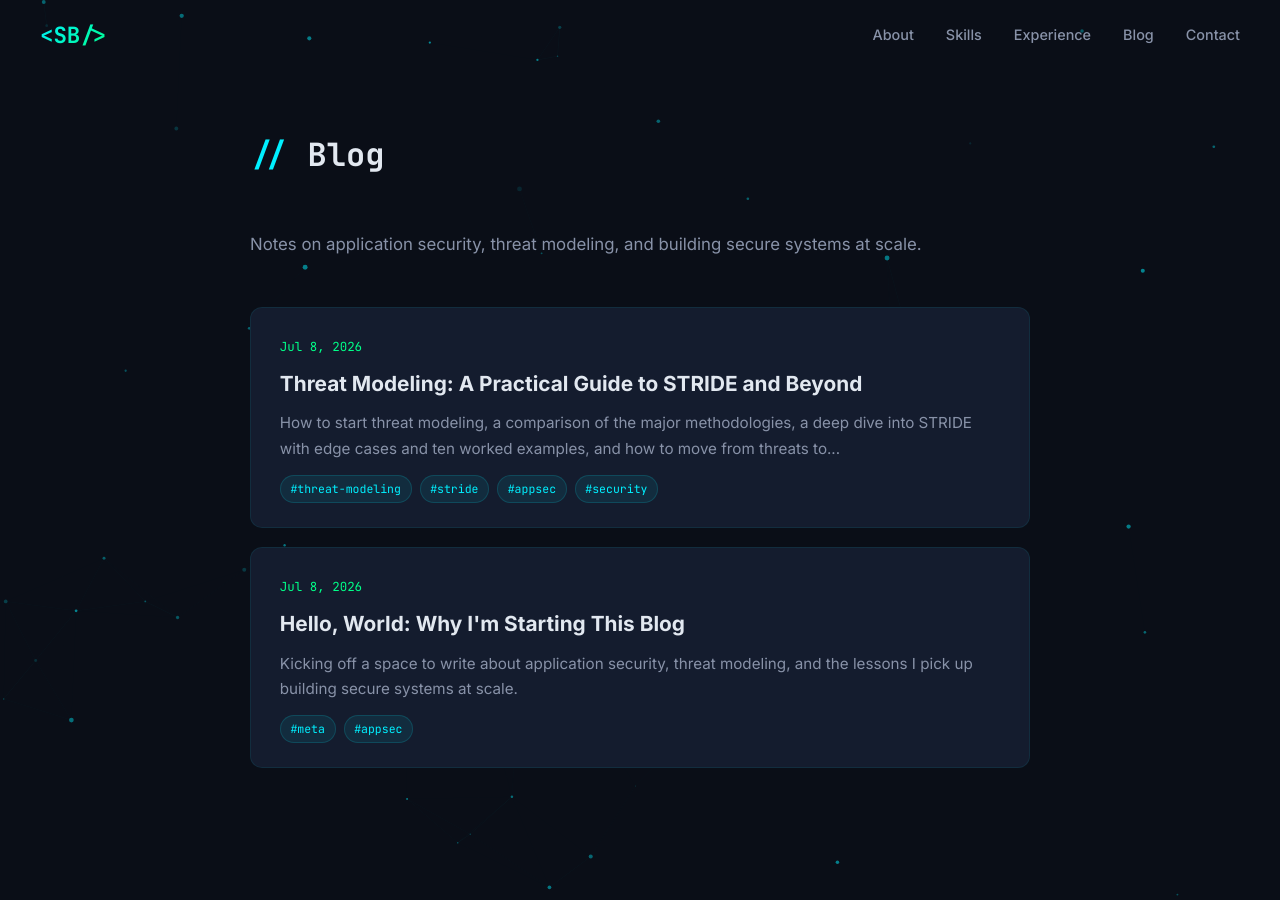
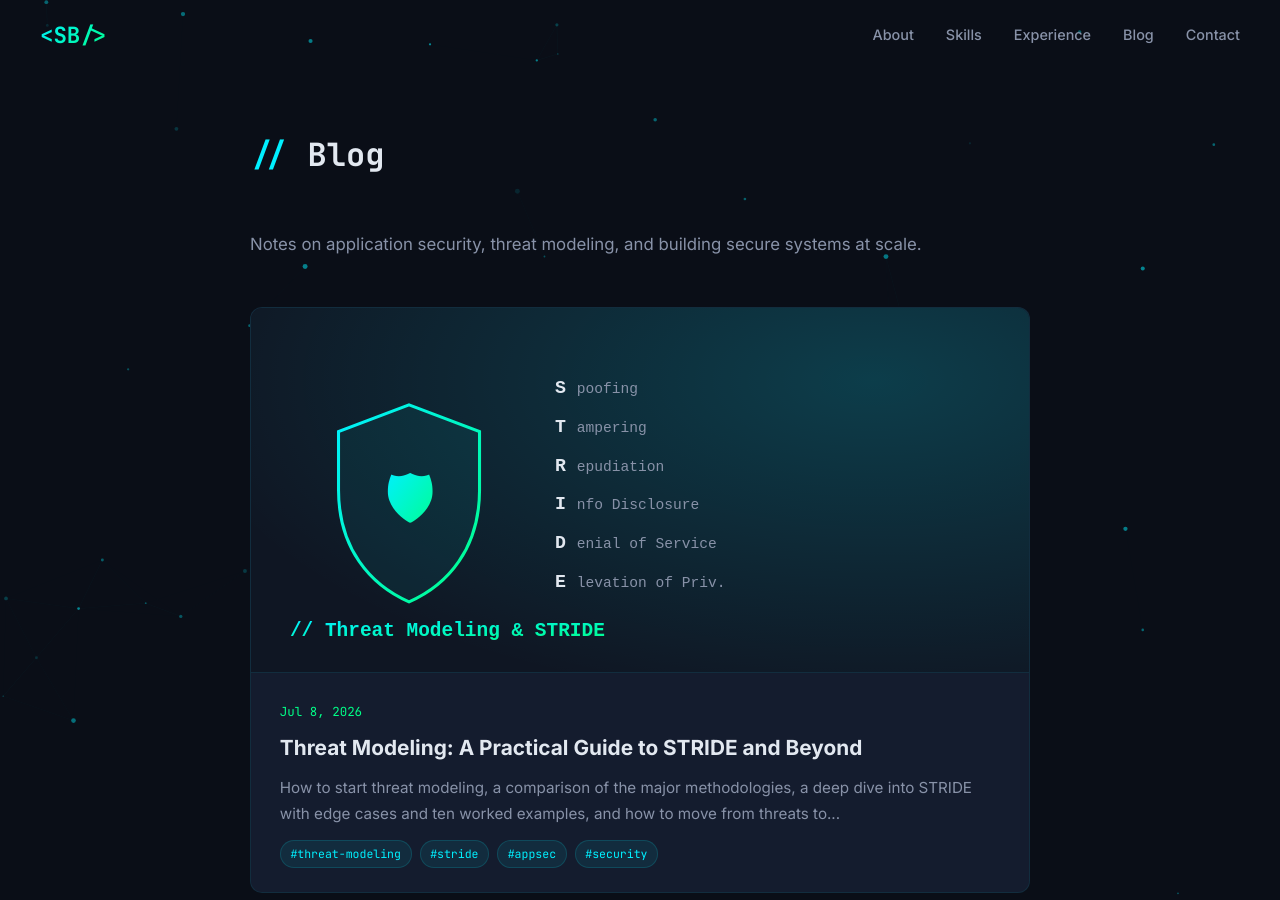
Before and after one commit to bhandarisandeep/bhandarisandeep.github.io, a Jekyll site: the page built from posts.html, in a window 1280 px wide and 900 px high. Built offline with Jekyll 4.4.1, drawn with Linux system fonts in a browser that asks for light colours.

Commit message:
feat: Add thumbnail images to blog post cards
Add per-post banner SVGs (styled to match the site theme), an image
field in post front matter, and render thumbnails on the /posts/ index
cards and at the top of each post.

```diff
--- a/_layouts/post.html
+++ b/_layouts/post.html
@@ -3,6 +3,11 @@ layout: default
 ---
 <article class="post container">
   <a href="{{ '/posts/' | relative_url }}" class="post-back">&larr; All posts</a>
+  {% if page.image %}
+    <div class="post-banner">
+      <img src="{{ page.image | relative_url }}" alt="{{ page.title }}">
+    </div>
+  {% endif %}
   <header class="post-header">
     <h1 class="post-title">{{ page.title }}</h1>
     <div class="post-meta">
--- a/blog.css
+++ b/blog.css
@@ -28,10 +28,10 @@
 
 .post-index-item a {
   display: block;
-  padding: 1.5rem 1.8rem;
   background: var(--bg-card);
   border: 1px solid rgba(0, 240, 255, 0.08);
   border-radius: var(--radius);
+  overflow: hidden;
   transition: all 0.3s;
 }
 
@@ -40,6 +40,26 @@
   box-shadow: var(--glow);
   transform: translateY(-3px);
 }
+
+/* Thumbnail banner */
+.post-thumb {
+  width: 100%;
+  aspect-ratio: 640 / 300;
+  overflow: hidden;
+  border-bottom: 1px solid rgba(0, 240, 255, 0.08);
+}
+
+.post-thumb img {
+  width: 100%;
+  height: 100%;
+  object-fit: cover;
+  display: block;
+  transition: transform 0.4s ease;
+}
+
+.post-index-item a:hover .post-thumb img { transform: scale(1.04); }
+
+.post-card-body { padding: 1.5rem 1.8rem; }
 
 .post-index-item time {
   font-family: var(--font-mono);
@@ -84,6 +104,22 @@
   transition: opacity 0.2s;
 }
 .post-back:hover { opacity: 0.7; }
+
+.post-banner {
+  width: 100%;
+  aspect-ratio: 640 / 300;
+  border-radius: var(--radius);
+  overflow: hidden;
+  margin-bottom: 2rem;
+  border: 1px solid rgba(0, 240, 255, 0.1);
+}
+
+.post-banner img {
+  width: 100%;
+  height: 100%;
+  object-fit: cover;
+  display: block;
+}
 
 .post-header {
   margin-bottom: 2.5rem;
--- a/posts.html
+++ b/posts.html
@@ -14,6 +14,12 @@ permalink: /posts/
       {% for post in site.posts %}
         <li class="post-index-item">
           <a href="{{ post.url | relative_url }}">
+            {% if post.image %}
+              <div class="post-thumb">
+                <img src="{{ post.image | relative_url }}" alt="{{ post.title }}" loading="lazy">
+              </div>
+            {% endif %}
+            <div class="post-card-body">
               <time datetime="{{ post.date | date_to_xmlschema }}">{{ post.date | date: "%b %-d, %Y" }}</time>
               <h2>{{ post.title }}</h2>
               {% if post.excerpt %}<p>{{ post.excerpt | strip_html | truncatewords: 30 }}</p>{% endif %}
@@ -22,6 +28,7 @@ permalink: /posts/
                   {% for tag in post.tags %}<span class="post-tag">#{{ tag }}</span>{% endfor %}
                 </div>
               {% endif %}
+            </div>
           </a>
         </li>
       {% endfor %}
```
Also changed, not shown: _posts/2026-07-08-hello-world.md (+1 -0 lines), _posts/2026-07-08-threat-modeling-a-practical-guide.md (+1 -0 lines), assets/img/card-hello-world.svg (added), assets/img/card-threat-modeling.svg (added). Lines whose indentation alone changed are shown as unchanged.
